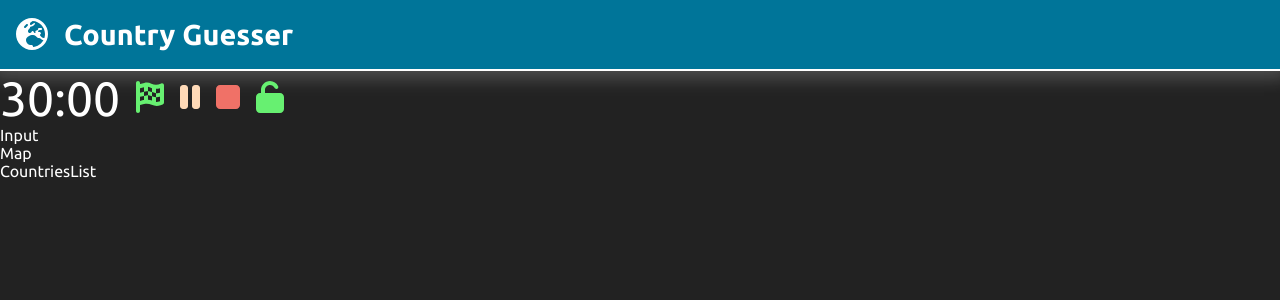
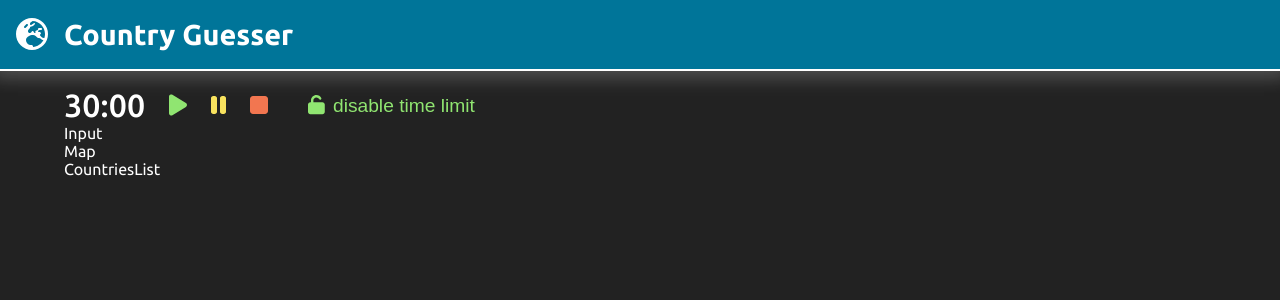
Before and after one commit to viventer/countryGuesser, a React (Create React App) app: page / in a window 1280 px wide. Shown: the top 300 px of the page. Built offline with nearby package versions, Linux system fonts and the light colour scheme.

Commit message:
timer wizualnie 'skończony'

```diff
--- a/src/App.jsx
+++ b/src/App.jsx
@@ -12,11 +12,11 @@ function App() {
     colors: {
       background: "#222222",
       elementsBackground: "#007599",
-      incorrect: "#f07167",
-      correct: "#67F071",
+      red: "#f27650",
+      green: "#90E571",
+      yellow: "#f8e25e",
       default: "#ACACAC",
-      pause: "#FED9B7",
-      other: "#00AFB9",
+      other: "#00f2ff",
     },
   };
   return (
@@ -24,10 +24,12 @@ function App() {
       <div className="App">
         <GlobalStyles />
         <Header />
-        <Timer />
-        <Input />
-        <Map />
-        <CountriesList />
+        <main>
+          <Timer />
+          <Input />
+          <Map />
+          <CountriesList />
+        </main>
       </div>
     </ThemeProvider>
   );
--- a/src/components/Timer.jsx
+++ b/src/components/Timer.jsx
@@ -10,6 +10,7 @@ import { FontAwesomeIcon } from "@fortawesome/react-fontawesome";
 import {
   faFlagCheckered,
   faPause,
+  faPlay,
   faStop,
   faStopwatch,
   faUnlock,
@@ -20,7 +21,7 @@ export default function Timer() {
     <StyledTimer>
       <time>30:00</time>
       <StartButton>
-        <FontAwesomeIcon icon={faFlagCheckered} />
+        <FontAwesomeIcon icon={faPlay} />
       </StartButton>
       <PauseButton>
         <FontAwesomeIcon icon={faPause} />
@@ -30,6 +31,7 @@ export default function Timer() {
       </FinishButton>
       <NoLimitButton>
         <FontAwesomeIcon icon={faUnlock} />
+        <p>disable time limit</p>
       </NoLimitButton>
     </StyledTimer>
   );
--- a/src/components/styles/GlobalStyles.jsx
+++ b/src/components/styles/GlobalStyles.jsx
@@ -12,5 +12,12 @@ const GlobalStyles = createGlobalStyle`
     color: white;
   }
 
+  main {
+    width: 90%;
+    margin-left: auto;
+    margin-right: auto;
+    margin-top: 1rem;
+  }
+
 `;
 export default GlobalStyles;
--- a/src/components/styles/Timer.styled.jsx
+++ b/src/components/styles/Timer.styled.jsx
@@ -3,29 +3,39 @@ import styled from "styled-components";
 export const StyledTimer = styled.div`
   display: flex;
   align-items: center;
-  gap: 1rem;
+  column-gap: 1.5rem;
+  row-gap: 0.3rem;
+  flex-wrap: wrap;
   & > time {
-    font-size: 3rem;
+    font-size: 2rem;
+    font-weight: 500;
   }
   & > button {
     background-color: rgba(0, 0, 0, 0);
     border: none;
-    font-size: 2rem;
+    font-size: 1.5rem;
+  }
+  & > button:last-child {
+    font-size: 1.2rem;
   }
 `;
 
 export const StartButton = styled.button`
-  color: ${({ theme }) => theme.colors.correct};
+  color: ${({ theme }) => theme.colors.green};
 `;
 
 export const PauseButton = styled.button`
-  color: ${({ theme }) => theme.colors.pause};
+  color: ${({ theme }) => theme.colors.yellow};
 `;
 
 export const FinishButton = styled.button`
-  color: ${({ theme }) => theme.colors.incorrect};
+  color: ${({ theme }) => theme.colors.red};
+  margin-right: 1rem;
 `;
 
 export const NoLimitButton = styled.button`
-  color: ${({ theme }) => theme.colors.correct};
+  color: ${({ theme }) => theme.colors.green};
+  font-weight: 500;
+  display: flex;
+  gap: 0.5rem;
 `;
```
